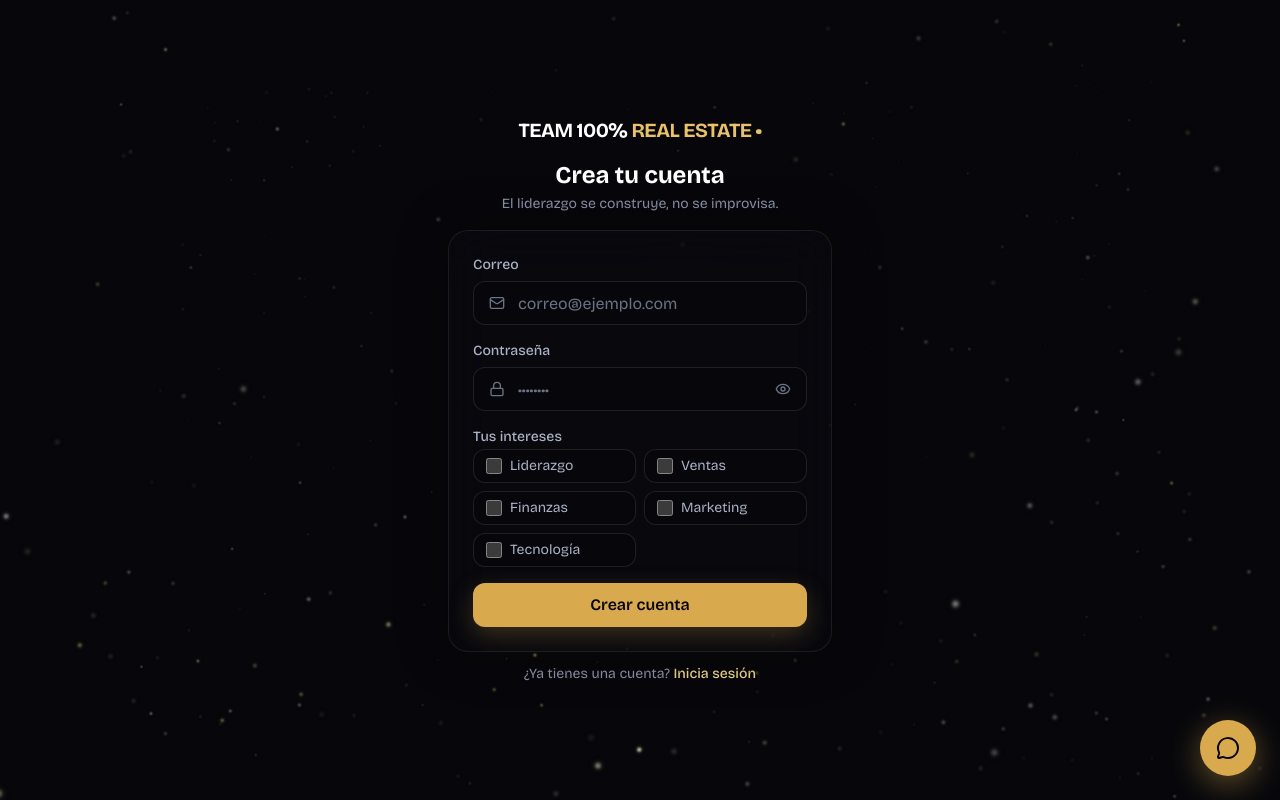
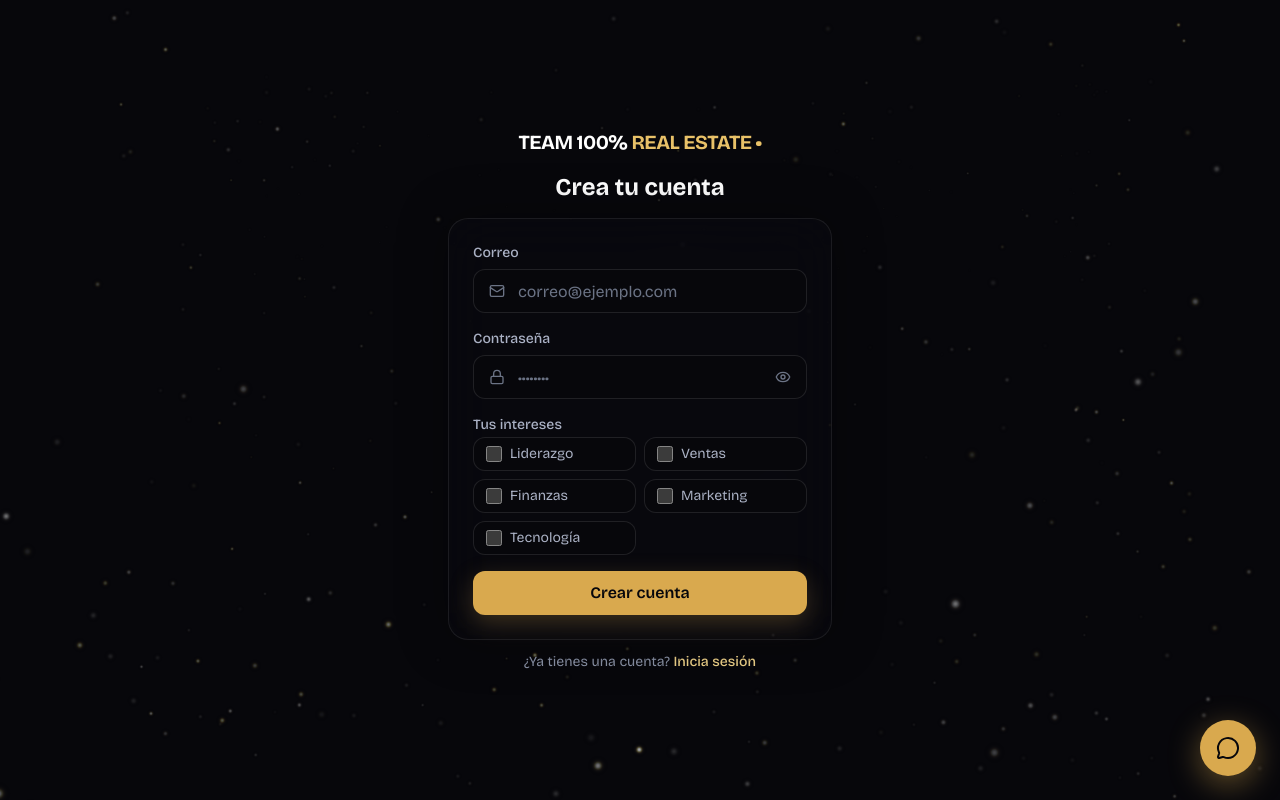
Before and after one commit to liderinnovacion12/Pagina_web_coaching, a Next.js app: page /registro in a window 1280 px wide. Built offline with nearby package versions, Linux system fonts and the light colour scheme.

Commit message:
fix: leer plan desde useSearchParams en cliente, pagina registro estatica

```diff
--- a/app/(public)/registro/RegistroForm.tsx
+++ b/app/(public)/registro/RegistroForm.tsx
@@ -2,6 +2,7 @@
 
 import { useState } from "react";
 import { useActionState } from "react";
+import { useSearchParams } from "next/navigation";
 import { motion } from "framer-motion";
 import { Mail, Lock, Eye, EyeOff, Loader2 } from "lucide-react";
 import { registrar, type RegistroState } from "./actions";
@@ -19,7 +20,11 @@ const estadoInicial: RegistroState = { error: null };
 const CAMPO_CLASES =
   "h-11 w-full rounded-xl border border-white/10 bg-ink-950 pl-11 pr-4 text-base text-white placeholder:text-mist-500 outline-none transition duration-150 hover:border-white/20 focus:border-gold-500/60 focus:shadow-[0_0_0_4px_rgba(217,169,78,0.12)]";
 
-export function RegistroForm({ plan }: { plan?: string }) {
+export function RegistroForm() {
+  const searchParams = useSearchParams();
+  const rawPlan = searchParams.get("plan");
+  const plan = rawPlan === "curso" || rawPlan === "membresia" ? rawPlan : undefined;
+
   const [estado, formAction, pendiente] = useActionState(registrar, estadoInicial);
   const [mostrarPassword, setMostrarPassword] = useState(false);
 
@@ -29,6 +34,13 @@ export function RegistroForm({ plan }: { plan?: string }) {
       animate={{ opacity: 1, y: 0 }}
       transition={{ duration: 0.5, ease: [0.16, 1, 0.3, 1] }}
     >
+      {plan && (
+        <div className="mb-4 flex items-center justify-center gap-2 rounded-xl border border-gold-500/20 bg-gold-500/10 px-4 py-2.5">
+          <span className="font-mono text-xs text-gold-400 uppercase tracking-wider">
+            {plan === "curso" ? "Plan por curso seleccionado" : "Plan Ilimitado seleccionado"}
+          </span>
+        </div>
+      )}
       <form action={formAction} className="flex flex-col gap-4">
         {plan && <input type="hidden" name="plan" value={plan} />}
         <div className="flex flex-col gap-1.5">
--- a/app/(public)/registro/page.tsx
+++ b/app/(public)/registro/page.tsx
@@ -1,5 +1,6 @@
 import type { Metadata } from "next";
 import Link from "next/link";
+import { Suspense } from "react";
 import { RegistroForm } from "./RegistroForm";
 import { ParticleField } from "@/components/motion/ParticleField";
 
@@ -9,17 +10,9 @@ export const metadata: Metadata = {
     "Crea tu cuenta de Team 100% Real Estate y comienza tu proceso de coaching ejecutivo.",
 };
 
-export default async function RegistroPage({
-  searchParams,
-}: {
-  searchParams: Promise<{ plan?: string }>;
-}) {
-  const { plan } = await searchParams;
-  const planValido = plan === "curso" || plan === "membresia" ? plan : undefined;
-
+export default function RegistroPage() {
   return (
     <main className="relative flex h-screen flex-col items-center justify-center overflow-y-auto overflow-x-hidden bg-ink-950 px-6 py-4">
-      {/* Fondo de Partículas WebGL Nebulosa */}
       <ParticleField />
 
       <Link
@@ -31,23 +24,14 @@ export default async function RegistroPage({
       </Link>
 
       <div className="relative z-10 mt-4 w-full max-w-sm">
-        {planValido && (
-          <div className="mb-4 flex items-center justify-center gap-2 rounded-xl border border-gold-500/20 bg-gold-500/8 px-4 py-2.5">
-            <span className="font-mono text-xs text-gold-400 uppercase tracking-wider">
-              {planValido === "curso" ? "📚 Plan por curso seleccionado" : "⭐ Plan Ilimitado seleccionado"}
-            </span>
-          </div>
-        )}
-
         <h1 className="text-center font-display text-2xl font-bold leading-tight text-white">
           Crea tu cuenta
         </h1>
-        <p className="mt-1 text-center text-sm text-mist-400">
-          {planValido ? "Un paso más para comenzar tu aprendizaje." : "El liderazgo se construye, no se improvisa."}
-        </p>
 
         <div className="mt-4 rounded-[20px] border border-white/[0.08] bg-ink-900/40 p-6 shadow-[0_0_50px_rgba(0,0,0,0.35)] backdrop-blur-xl transition duration-300 hover:border-gold-500/35 hover:shadow-[0_0_40px_rgba(0,0,0,0.25),0_0_0_1px_rgba(217,169,78,0.14),0_0_32px_-4px_rgba(217,169,78,0.22)]">
-          <RegistroForm plan={planValido} />
+          <Suspense fallback={null}>
+            <RegistroForm />
+          </Suspense>
         </div>
 
         <p className="mt-3 text-center text-sm text-mist-400">
```
